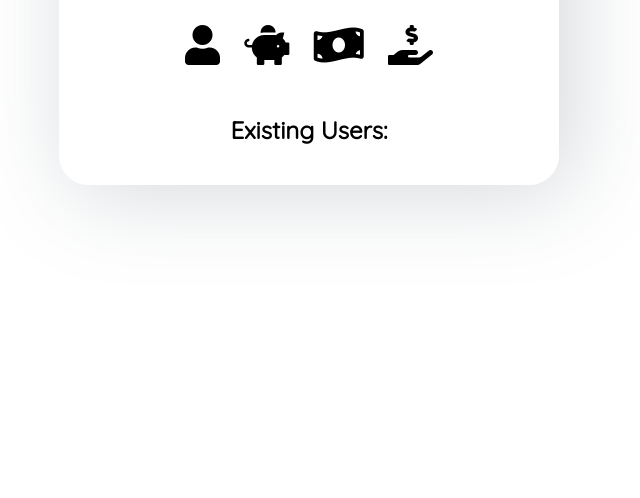
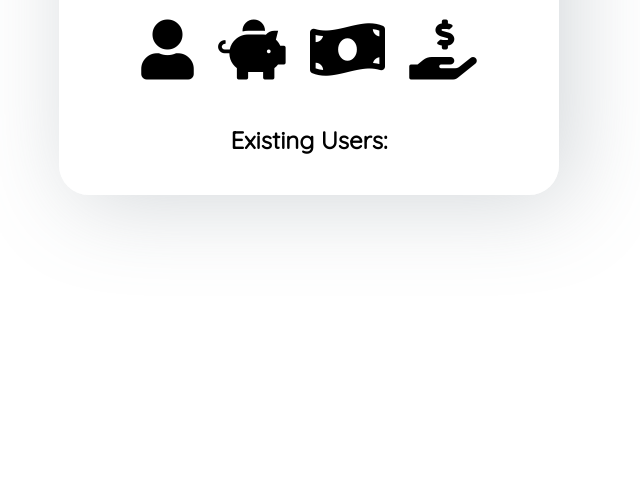
Before and after one commit to lreyeswebdev/banking-app, a plain HTML site: page index.html in a window 1280 px wide. Shown: the part 302-800 px from the top of the page, without its empty margins (331-971 px from the left). Drawn offline with Linux system fonts and the light colour scheme; a web font is replaced by a local one.

Commit message:
edited icon styling

```diff
--- a/index.html
+++ b/index.html
@@ -16,10 +16,10 @@
             <div class="title"><h1>Simple Banking App</h1></div>
             <!-- <div class="add-section"></div> -->
             <div class="transaction-buttons">
-                <button id="createUserBtn" class="btn" alt="create user"><i class="fas fa-user"></i></button>
-                <button id="depositBtn" class="btn"><i class="fas fa-piggy-bank"></i></button>
-                <button id="withdrawBtn" class="btn"><i class="fas fa-money-bill-wave"></i></button>
-                <button id="sendBtn" class="btn"><i class="fas fa-hand-holding-usd"></i></button>
+                <button id="createUserBtn" class="btn" alt="create user"><i class="fas fa-user fa-2x"></i></button>
+                <button id="depositBtn" class="btn"><i class="fas fa-piggy-bank fa-2x"></i></button>
+                <button id="withdrawBtn" class="btn"><i class="fas fa-money-bill-wave fa-2x"></i></button>
+                <button id="sendBtn" class="btn"><i class="fas fa-hand-holding-usd fa-2x"></i></button>
             </div>
             <div class="user-container">
                 <h2 class="user-title">Existing Users:</h2>
--- a/style.css
+++ b/style.css
@@ -63,7 +63,7 @@ h1 {
 
 .btn {
     padding: 5px 10px;
-    font-size: 40px;
+    font-size: 30px;
     font-weight: 600;
     border: none;
     background-color: #fff;
```
